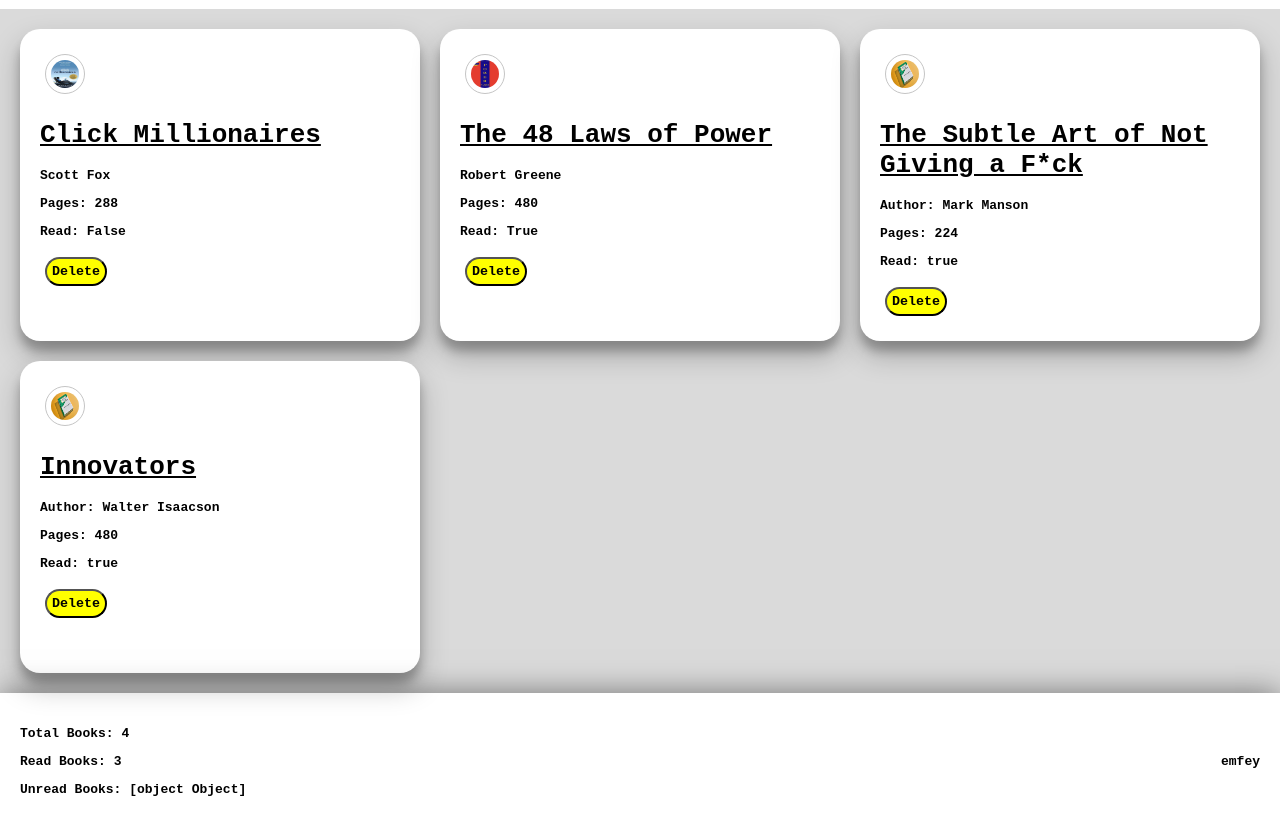
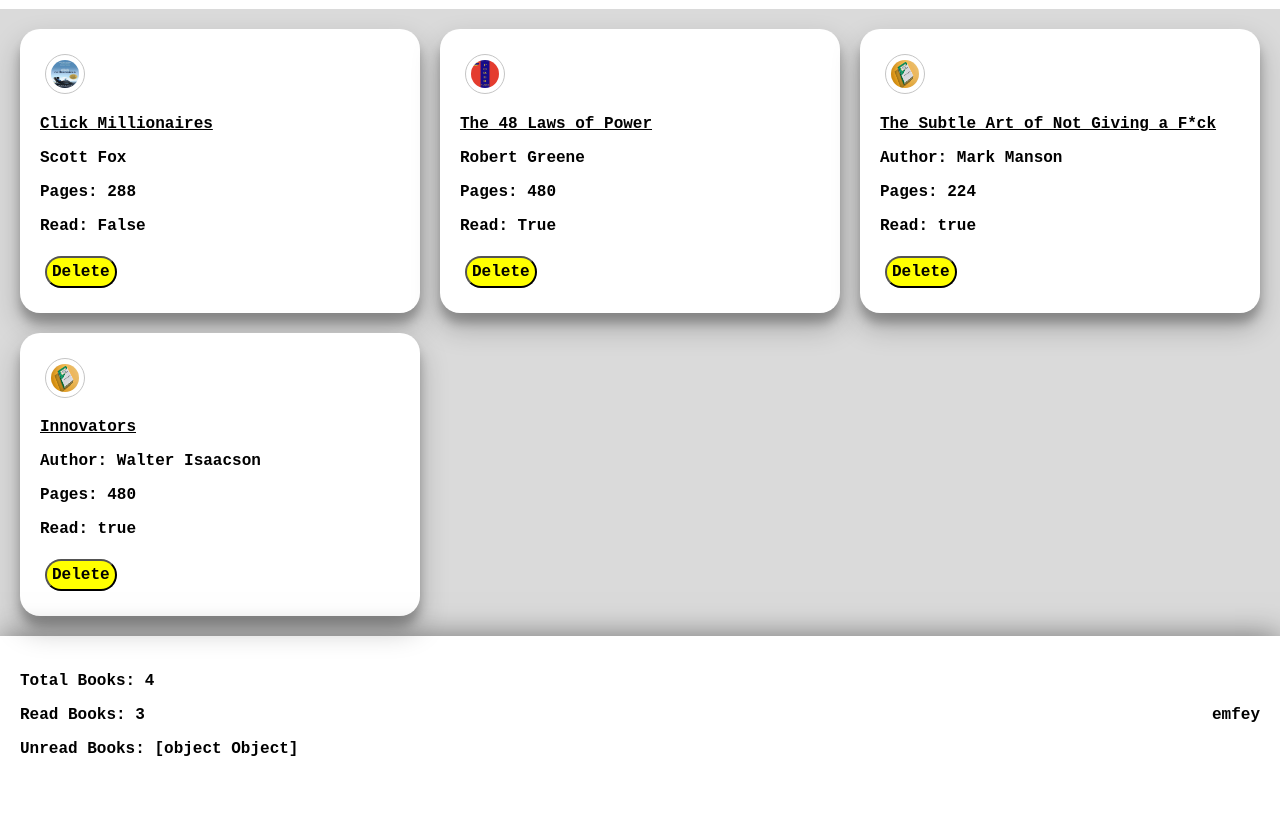
Before and after one commit to EmFey/Library, a plain HTML site: page index.html in a window 1280 px wide. Shown: the part 81-911 px from the top of the page. After the commit the page ends 875 px from the top, so only its background shows below. Drawn offline with Linux system fonts and the light colour scheme.

Commit message:
Fixed font size

```diff
--- a/style.css
+++ b/style.css
@@ -1,5 +1,6 @@
 * {
-    font-weight: bold;
+    font-weight: bolder;
+    font-size: large;
     box-sizing: border-box;
     font-family: monospace;
 }
```
